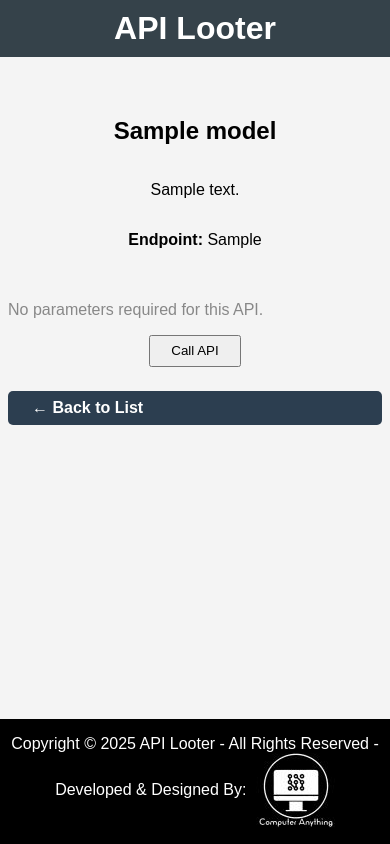
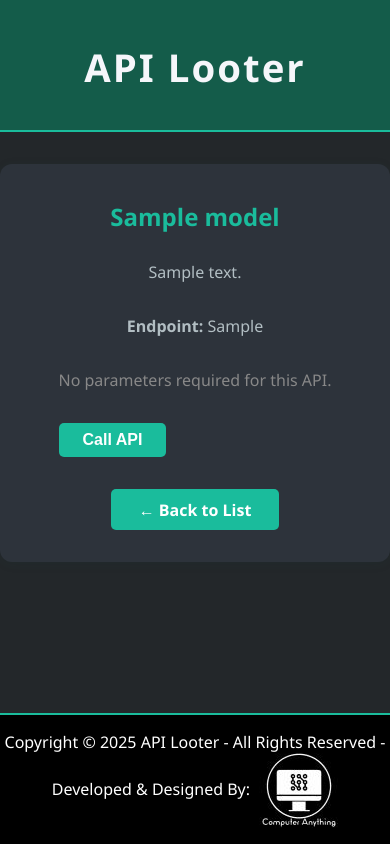
Before and after one commit to ComputerAnything/api_looter, a Flask app: page /api/1 in a window 390 px wide. Run offline with Flask 2, Linux system fonts and the light colour scheme; tables that the repository leaves empty hold one stand-in row (values such as "Sample post").

Commit message:
Refactor styles and HTML structure: Update CSS variables, enhance UI elements, and improve API list item layout

```diff
--- a/app/static/style.css
+++ b/app/static/style.css
@@ -1,79 +1,30 @@
+:root {
+    --main-bg: #23272a;
+    --panel-bg: #2d333b;
+    --accent-green: #1abc9c;
+    --accent-green-dark: #145c4a;
+    --text-main: #f5f6fa;
+    --text-muted: #b2bec3;
+    --border: #3a3f47;
+}
+
 body {
-    font-family: Arial, sans-serif;
+    background: var(--main-bg);
+    color: var(--text-main);
+    font-family: 'Segoe UI', 'Arial', sans-serif;
     margin: 0;
     padding: 0;
-    background-color: #f4f4f4;
 }
 
 header {
-    background: #35424a;
-    color: #ffffff;
-    padding: 10px 0;
+    background: var(--accent-green-dark);
+    color: var(--text-main);
+    padding: 0.8em 0 0.6em 0;
     text-align: center;
-}
-
-h1 {
-    margin: 0;
-}
-
-.container {
-    width: 80%;
-    margin: auto;
-    overflow: hidden;
-}
-
-.api-list {
-    list-style: none;
-    padding: 0;
-}
-
-.api-list li {
-    background: #ffffff;
-    margin: 10px 0;
-    padding: 15px;
-    border-radius: 5px;
-    box-shadow: 0 2px 5px rgba(0, 0, 0, 0.1);
-}
-
-.api-list li:hover {
-    background: #e2e2e2;
-}
-
-.api-detail {
-    background: #ffffff;
-    padding: 20px;
-    border-radius: 5px;
-    box-shadow: 0 2px 5px rgba(0, 0, 0, 0.1);
-}
-
-form {
-    margin-top: 20px;
-}
-
-form input[type="text"],
-form input[type="submit"],
-form select {
-    padding: 10px;
-    margin: 5px 0;
-    border: 1px solid #ccc;
-    border-radius: 5px;
-}
-
-form input[type="submit"] {
-    background: #35424a;
-    color: #ffffff;
-    border: none;
-    cursor: pointer;
-}
-
-form input[type="submit"]:hover {
-    background: #2c3e50;
-}
-
-html, body {
-    height: 100%;
-    margin: 0;
-    padding: 0;
+    letter-spacing: 2px;
+    font-size: 1.2em;
+    font-weight: bold;
+    border-bottom: 2px solid var(--accent-green);
 }
 
 .wrapper {
@@ -86,137 +37,141 @@
     flex: 1;
 }
 
-.footer {
-    background: #000000;
+.api-list-item {
+    margin-bottom: 1em;
+    display: flex;
+    justify-content: center;
+}
+
+.api-list-item a {
+    display: block;
+    width: 100%;
+    background: var(--panel-bg);
+    color: var(--accent-green);
+    border: 1px solid var(--accent-green-dark);
+    border-radius: 8px;
+    padding: 1em 1.2em;
+    font-size: 1.08em;
+    font-weight: 500;
+    text-decoration: none;
+    box-shadow: 0 2px 8px rgba(20, 92, 74, 0.05);
+    transition: background 0.18s, color 0.18s, border 0.18s, box-shadow 0.18s;
+    text-align: left;
+    letter-spacing: 0.5px;
+}
+
+.api-list-item a:hover,
+.api-list-item a:focus {
+    background: var(--accent-green);
     color: #fff;
-    padding: 1em 0;
+    border-color: var(--accent-green);
+    box-shadow: 0 4px 16px rgba(26, 188, 156, 0.10);
+}
+
+.api-detail-center, .container {
+    background: var(--panel-bg);
+    border-radius: 12px;
+    box-shadow: 0 2px 12px rgba(20, 92, 74, 0.07);
+    margin: 2em auto;
+    padding: 2em 1em;
+    max-width: 500px;
+    display: flex;
+    flex-direction: column;
+    align-items: center;
+}
+
+.api-detail-center h2, .container h1 {
+    color: var(--accent-green);
+    margin-bottom: 0.5em;
+}
+
+.api-detail-center p, .container p {
+    color: var(--text-muted);
+}
+
+fieldset {
+    border: 1px solid var(--accent-green);
+    border-radius: 8px;
+    background: #263238;
+    margin-bottom: 1em;
+}
+
+legend {
+    color: var(--accent-green);
+    font-weight: bold;
+}
+
+label {
+    color: var(--text-main);
+}
+
+input, select {
+    background: #23272a;
+    color: var(--text-main);
+    border: 1px solid var(--border);
+    border-radius: 5px;
+    padding: 0.5em;
+    margin-top: 0.3em;
+    margin-bottom: 0.3em;
+    width: 100%;
+    max-width: 350px;
+    box-sizing: border-box;
+    font-size: 1em;
+}
+
+input:focus, select:focus {
+    border-color: var(--accent-green);
+    outline: none;
+}
+
+button, .back-btn {
+    background: var(--accent-green);
+    color: #fff;
+    border: none;
+    border-radius: 5px;
+    padding: 0.6em 1.7em;
+    font-size: 1em;
+    font-weight: bold;
+    margin-top: 1em;
+    margin-bottom: 1em;
+    cursor: pointer;
+    transition: background 0.2s;
+    text-decoration: none;
+    display: inline-block;
     text-align: center;
 }
 
-.back-btn {
-    display: inline-block;
-    margin-top: 1.5em;
-    padding: 0.5em 1.5em;
-    background: #2c3e50;
-    color: #fff;
-    border-radius: 5px;
-    text-decoration: none;
-    font-weight: bold;
-    transition: background 0.2s;
-}
-.back-btn:hover {
-    background: #1a242f;
+button:hover, .back-btn:hover {
+    background: var(--accent-green-dark);
     color: #fff;
 }
 
-.api-detail-center {
-    display: flex;
-    flex-direction: column;
-    align-items: center;
-    justify-content: center;
-    margin-top: 2em;
-    margin-bottom: 2em;
-}
-
-.api-detail-center form,
-.api-detail-center fieldset,
-.api-detail-center .joke-result,
-.api-detail-center pre,
-.api-detail-center img,
-.api-detail-center .back-btn {
-    align-self: center;
-}
-
-.center-btn {
-    display: flex;
-    justify-content: center;
-    width: 100%;
-}
-
-.container {
-    display: flex;
-    flex-direction: column;
-    align-items: center;
-    justify-content: center;
-    margin-top: 2em;
-    margin-bottom: 2em;
-}
-
-#api-list {
-    list-style: none;
-    padding: 0;
-    margin: 1em 0 0 0;
-    width: 100%;
-    max-width: 400px;
-}
-
-#api-list li {
-    text-align: center;
-    margin-bottom: 0.5em;
-}
-
-/* ...existing styles... */
-
-.api-detail-center {
-    display: flex;
-    flex-direction: column;
-    align-items: center;
-    justify-content: center;
-    margin-top: 2em;
-    margin-bottom: 2em;
+.joke-result, pre, .api-detail-center .joke-result, .api-detail-center pre {
+    background: #23272a;
+    color: var(--text-main);
+    border-radius: 8px;
     padding: 1em;
-    width: 100%;
-    box-sizing: border-box;
-}
-
-.api-detail-center form,
-.api-detail-center fieldset,
-.api-detail-center .joke-result,
-.api-detail-center pre,
-.api-detail-center img,
-.api-detail-center .back-btn {
-    align-self: center;
-    width: 100%;
-    max-width: 400px;
-}
-
-.api-detail-center fieldset {
+    margin-bottom: 1em;
+    border: 1px solid var(--accent-green-dark);
     width: 100%;
     max-width: 400px;
     box-sizing: border-box;
 }
 
-.api-detail-center input,
-.api-detail-center select {
-    width: 100%;
-    max-width: 350px;
-    box-sizing: border-box;
+.footer {
+    background: #000 !important;
+    color: #fff;
+    padding: 1em 0;
+    text-align: center;
+    border-top: 2px solid var(--accent-green);
 }
 
-.joke-result,
-.api-detail-center pre,
-.api-detail-center .back-btn {
-    width: 100%;
-    max-width: 400px;
-    box-sizing: border-box;
-}
-
-@media (max-width: 500px) {
-    .api-detail-center {
-        padding: 0.5em;
+@media (max-width: 600px) {
+    .api-detail-center, .container {
+        max-width: 98vw;
+        padding: 1em 0.3em;
     }
-    .api-detail-center form,
-    .api-detail-center fieldset,
-    .api-detail-center .joke-result,
-    .api-detail-center pre,
-    .api-detail-center img,
-    .api-detail-center .back-btn {
+    input, select, .joke-result, pre {
         max-width: 98vw;
-        width: 100%;
-    }
-    .api-detail-center input,
-    .api-detail-center select {
-        max-width: 98vw;
-        width: 100%;
     }
 }
--- a/app/templates/index.html
+++ b/app/templates/index.html
@@ -6,8 +6,10 @@
     <input type="text" id="search" placeholder="Search for APIs..." onkeyup="filterAPIs()">
     <ul id="api-list">
         {% for api in apis %}
-            <li>
-                <a href="{{ url_for('main.api_detail', api_id=api.id) }}">{{ api.name }}</a>
+            <li class="api-list-item">
+                <a href="{{ url_for('main.api_detail', api_id=api.id) }}">
+                    <span class="api-list-name">{{ api.name }}</span>
+                </a>
             </li>
         {% endfor %}
     </ul>
```
Also changed, not shown: 1 other file.
